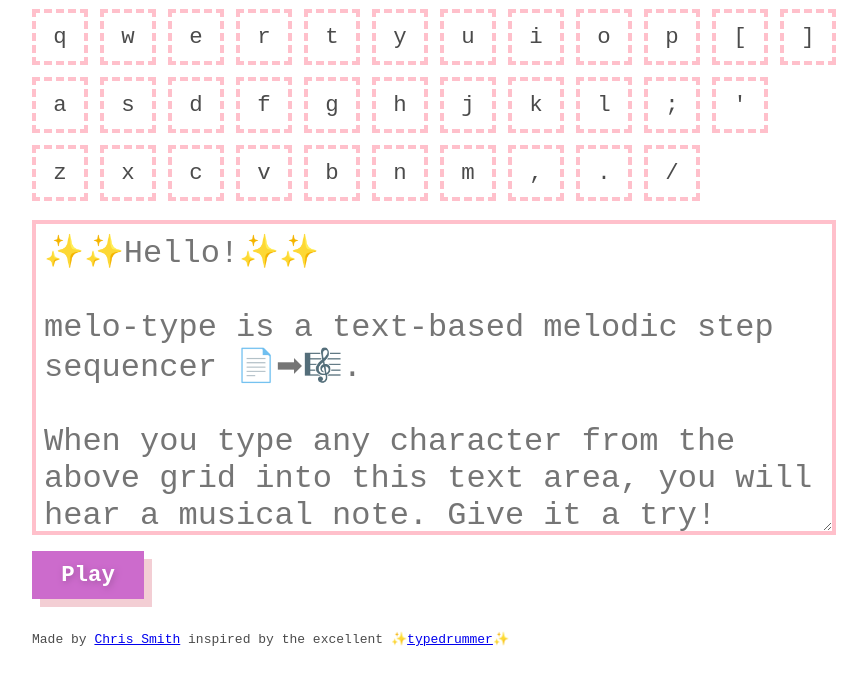
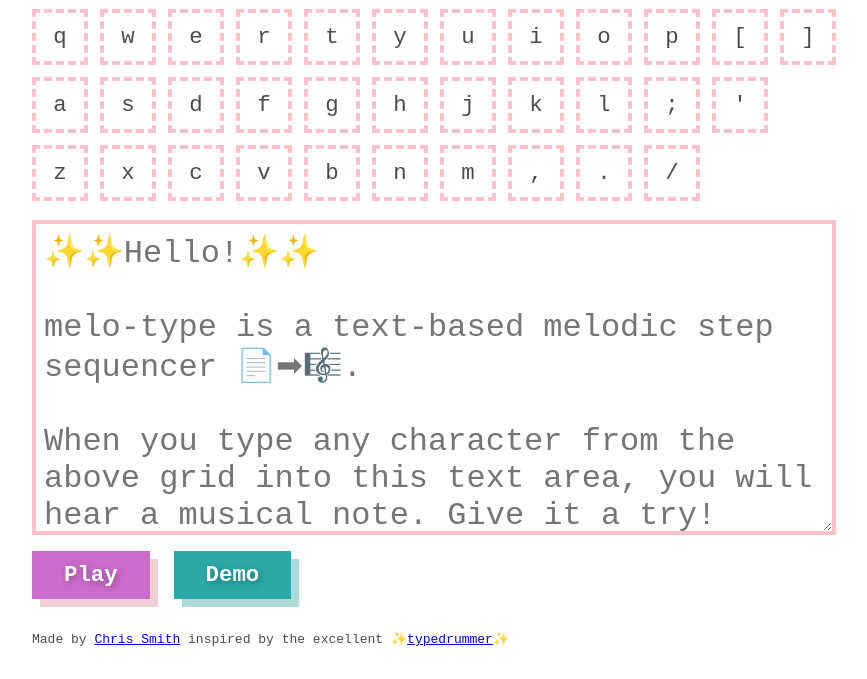
Before and after one commit to kurtsmurf/melo-type, a plain HTML site: page index.html in a window 1280 px wide. Shown: the part 121-800 px from the top of the page, without its empty margins (206-1073 px from the left). Drawn offline with Linux system fonts and the light colour scheme; a script that the page names is missing.

Commit message:
Add markup demo button

```diff
--- a/index.html
+++ b/index.html
@@ -46,6 +46,7 @@ Enjoy!
 "></textarea>
     <div class="controls">
       <button class="button-play-pause">Play</button>
+      <button class="button-demo">Demo</button>
     </div>
   </main>
   <footer>
--- a/main.css
+++ b/main.css
@@ -26,7 +26,7 @@ main {
 .sequencer {
   margin: 1.2rem 0 1rem 0;
   font-size: 2rem;
-  font-family: monospace;
+  font-family: inherit;
   width: 100%;
   flex-grow: 2;
   box-sizing: border-box;
@@ -64,9 +64,10 @@ main {
   font-size: 1.4rem;
 }
 
-.button-play-pause {
+.button-play-pause,
+.button-demo {
   height: 3rem;
-  width: 7rem;
+  padding: 0 2rem;
   color: white;
   font-size: 1.4rem;
   font-weight: bold;
@@ -74,14 +75,21 @@ main {
   border: none;
   box-shadow: .5rem .5rem .00rem 0 rgb(243, 206, 212);
   transition: .1s;
-  font-family: monospace;
+  font-family: inherit;
   text-shadow:
-    .1rem .1rem .4rem rgb(165, 89, 165);
+    .1rem .1rem .4rem rgb(3,3,3, 0.3);
 }
 
-.button-play-pause:active {
+.button-play-pause:active,
+.button-demo:active {
   transform: translate(.5rem, .5rem);
-  box-shadow: 0 0 0 0 pink;
+  box-shadow: 0 0 0 0;
+}
+
+.button-demo {
+  margin-left: 1rem;
+  background: rgb(43, 168, 168);
+  box-shadow: .5rem .5rem .00rem 0 rgb(177, 216, 216);
 }
 
 footer {
```
